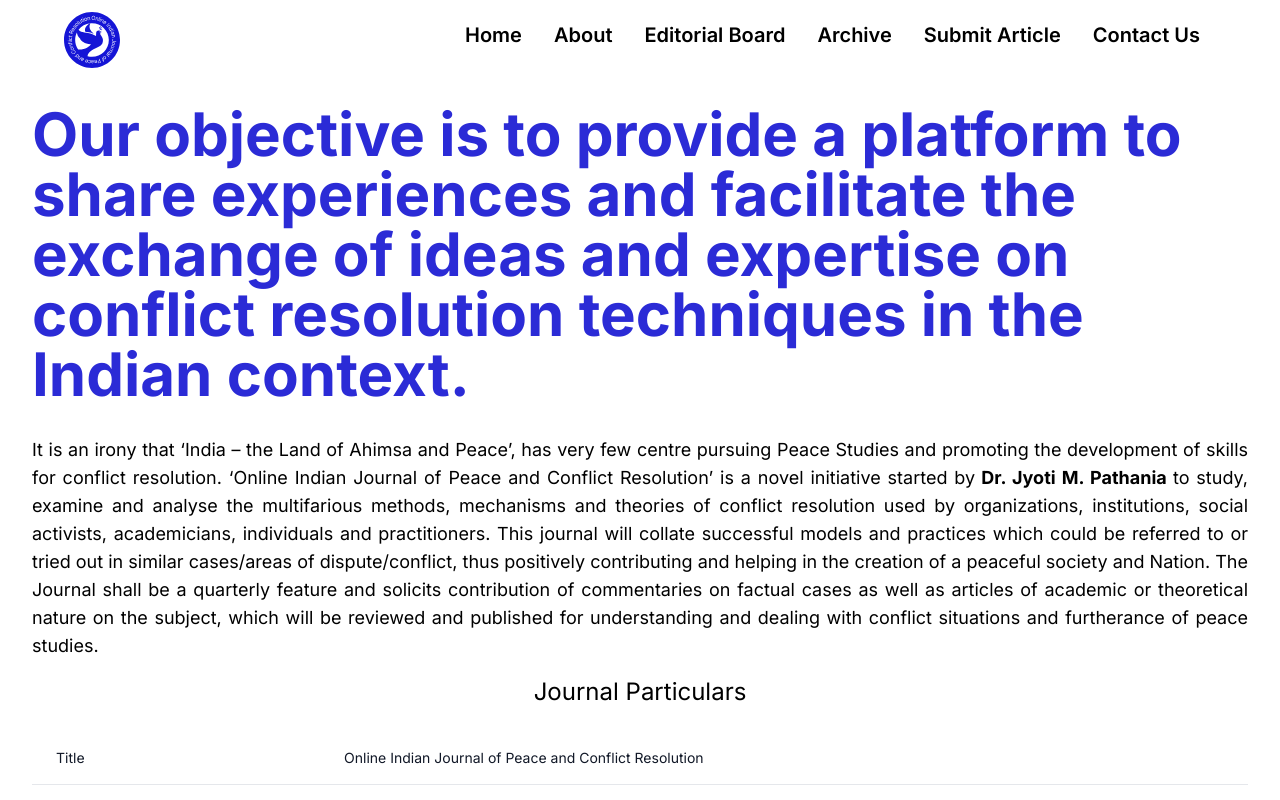
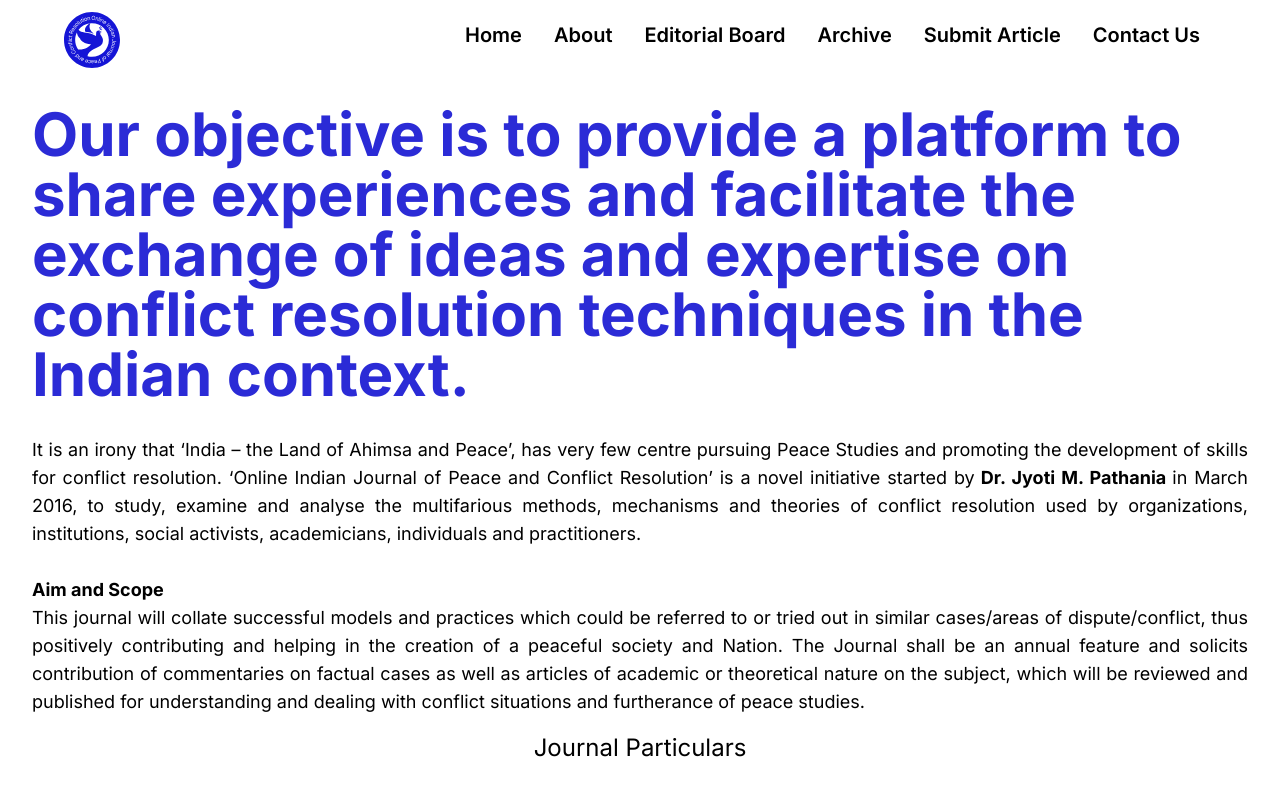
Before and after one commit to batman004/OIJPCR-front-end, a React (Create React App) app: page /about in a window 1280 px wide. Shown: the top 800 px of the page. Built offline with nearby package versions, Linux system fonts and the light colour scheme.

Commit message:
fix : journal details

```diff
--- a/src/components/About/Description.js
+++ b/src/components/About/Description.js
@@ -15,7 +15,12 @@
                         It is an irony that ‘India – the Land of Ahimsa and Peace’, has very few centre pursuing Peace Studies and promoting the development of skills for conflict resolution.
                         ‘Online Indian Journal of Peace and Conflict Resolution’ is a novel initiative started by
                         <Author />
-                        to study, examine and analyse the multifarious methods, mechanisms and theories of conflict resolution used by organizations, institutions, social activists, academicians, individuals and practitioners. This journal will collate successful models and practices which could be referred to or tried out in similar cases/areas of dispute/conflict, thus positively contributing and helping in the creation of a peaceful society and Nation. The Journal shall be a quarterly feature and solicits contribution of commentaries on factual cases as well as articles of academic or theoretical nature on the subject, which will be reviewed and published for understanding and dealing with conflict situations and furtherance of peace studies.
+                        in March 2016, to study, examine and analyse the multifarious methods, mechanisms and theories of conflict resolution used by organizations, institutions, social activists, academicians, individuals and practitioners.
+                        <br></br>
+                        <br></br>
+                        <b>Aim and Scope</b>
+                        <br></br>
+                        This journal will collate successful models and practices which could be referred to or tried out in similar cases/areas of dispute/conflict, thus positively contributing and helping in the creation of a peaceful society and Nation. The Journal shall be an annual feature and solicits contribution of commentaries on factual cases as well as articles of academic or theoretical nature on the subject, which will be reviewed and published for understanding and dealing with conflict situations and furtherance of peace studies.
                 </span >
         )
 }
```
